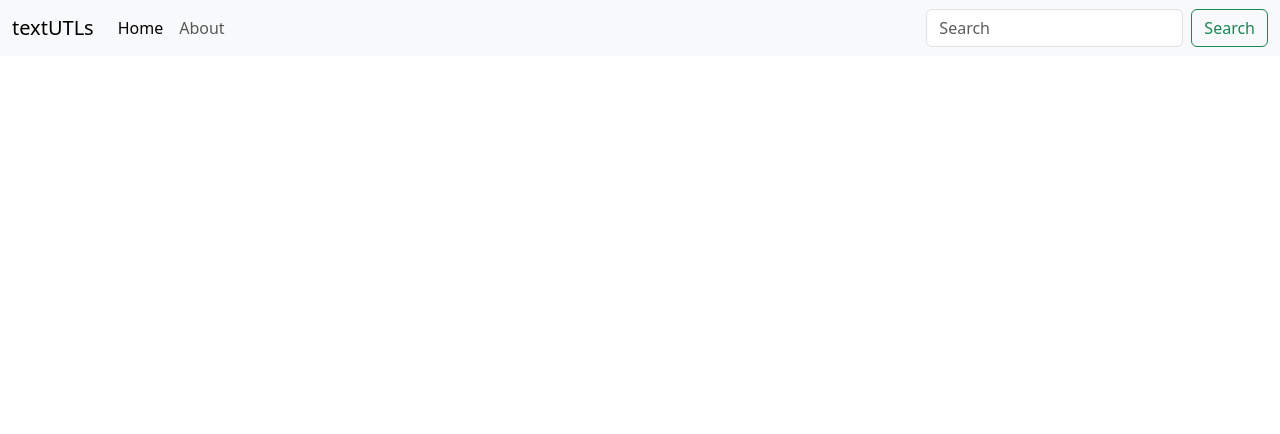
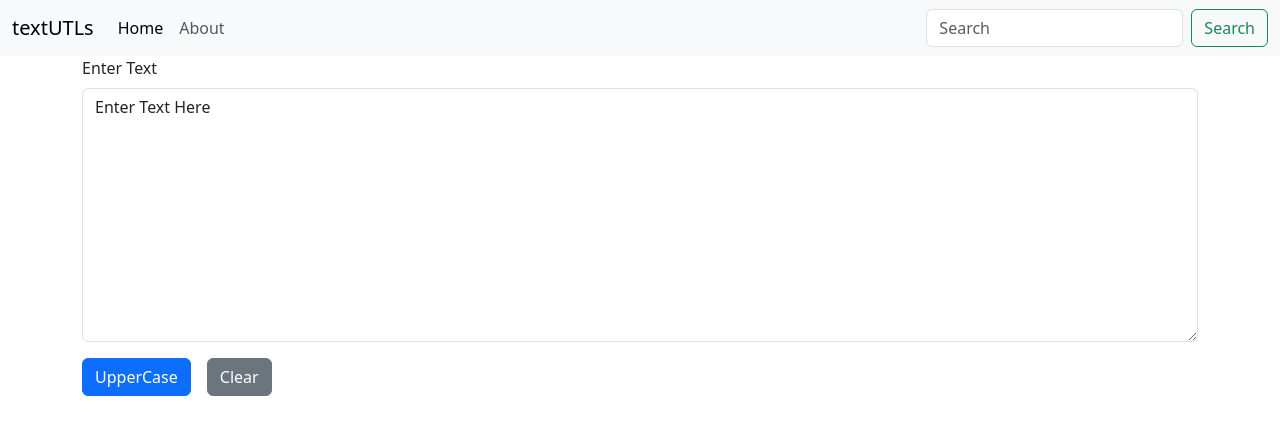
Before and after one commit to Fardaan-Mahdi/textUTLs, a React (Create React App) app: page / in a window 1280 px wide. Shown: the top 434 px of the page. Built offline with nearby package versions, Linux system fonts and the light colour scheme.

Commit message:
using state and handling event

```diff
--- a/src/App.js
+++ b/src/App.js
@@ -1,11 +1,15 @@
 import './App.css';
 import Navbar from './components/Navbar';
+import TextForm from './components/TextForm';
 
 function App() {
   return (
     <>
       <Navbar  title="textUTLs" about="About"/>
       {/* <Navbar /> */}
+      <div className="container">
+        <TextForm heading='Enter Text'/>
+      </div>
     </>
   );
 }
--- /dev/null
+++ b/src/components/TextForm.js
@@ -0,0 +1,36 @@
+import React, { useState } from "react";
+
+function TextForm(props) {
+  const [text, setText] = useState("Enter Text Here");
+  const handleClick=()=>{
+    console.log("button was clicked:!");
+    setText(text.toUpperCase());
+  }
+  const handleChange=(e)=>{
+    console.log("on change");
+    setText(e.target.value)
+  }
+  function handleClear(){
+    setText("Enter Text Here")
+  }
+  return (
+    <>
+      <div className="mb-3">
+        <label for="myBox" className="form-label">
+          {props.heading}
+        </label>
+        <textarea
+          className="form-control"
+          id="myBox"
+          rows="10"
+          value={text}
+          onChange={handleChange}
+        ></textarea>
+        <button className="btn btn-primary my-3" onClick={handleClick}>UpperCase</button>
+        <button className="btn btn-secondary mx-3" onClick={handleClear}>Clear</button>
+      </div>
+    </>
+  );
+}
+
+export default TextForm;
```
